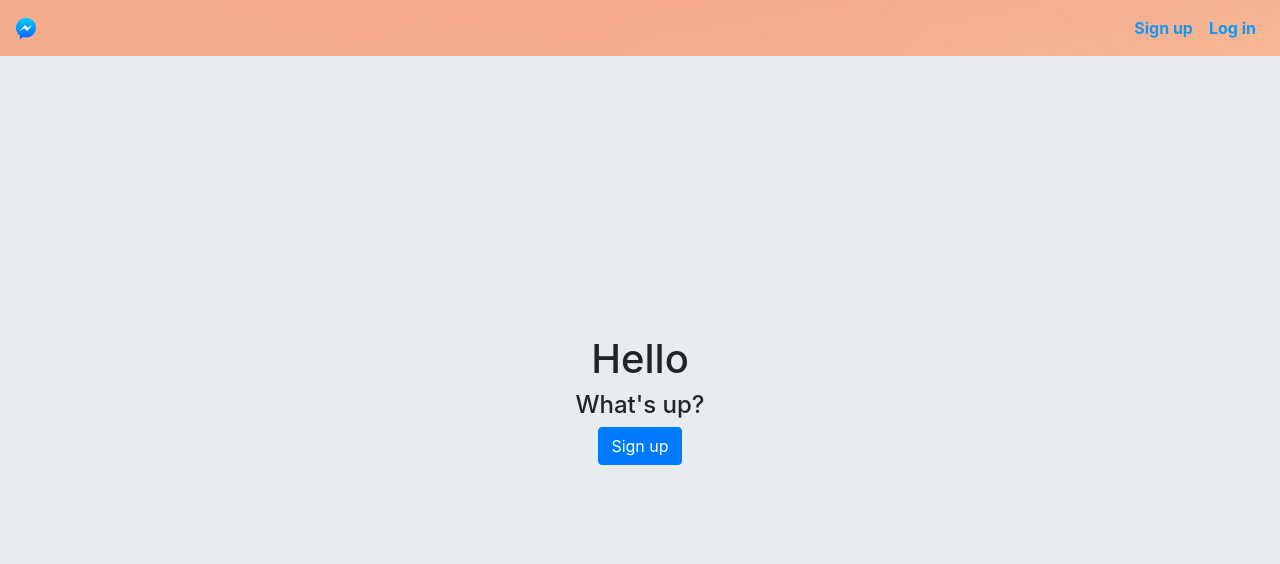
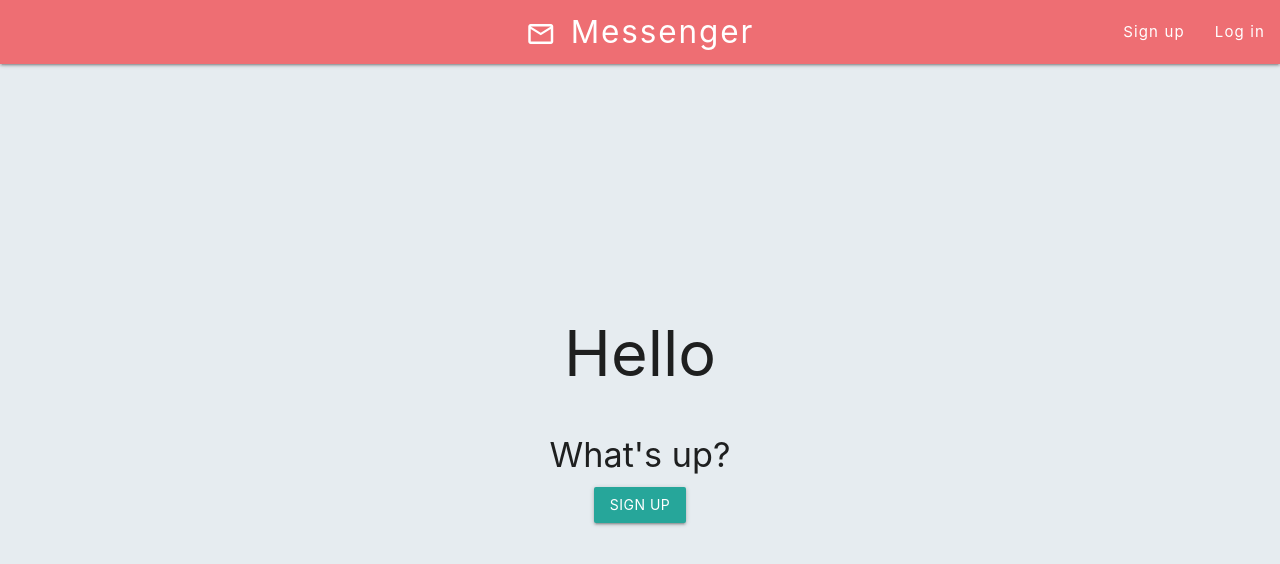
Before and after one commit to krzysiekmoro/Messenger, a React (Create React App) app in the folder client/: page / in a window 1280 px wide. Shown: the top 564 px of the page. Built offline with nearby package versions, Linux system fonts and the light colour scheme.

Commit message:
styles changed to materialize css

```diff
--- a/client/public/index.html
+++ b/client/public/index.html
@@ -24,7 +24,8 @@
       work correctly both with client-side routing and a non-root public URL.
       Learn how to configure a non-root public URL by running `npm run build`.
     -->
-    <link rel="stylesheet" href="https://stackpath.bootstrapcdn.com/bootstrap/4.5.0/css/bootstrap.min.css" integrity="sha384-9aIt2nRpC12Uk9gS9baDl411NQApFmC26EwAOH8WgZl5MYYxFfc+NcPb1dKGj7Sk" crossorigin="anonymous">
+    <link rel="stylesheet" href="https://cdnjs.cloudflare.com/ajax/libs/materialize/1.0.0/css/materialize.min.css">
+    <link href="https://fonts.googleapis.com/icon?family=Material+Icons" rel="stylesheet">
     <title>React App</title>
   </head>
   <body>
--- a/client/src/components/Homepage.js
+++ b/client/src/components/Homepage.js
@@ -8,7 +8,7 @@ const Homepage = ({ currentUser }) => {
       <div className="home">
         <h1>Hello</h1>
         <h4>What's up?</h4>
-        <Link to="/signup" className="btn btn-primary">
+        <Link to="/signup" className="waves-effect waves-light btn">
           Sign up
         </Link>
       </div>
--- a/client/src/containers/App.js
+++ b/client/src/containers/App.js
@@ -11,7 +11,7 @@ function App() {
   return (
     <Provider store={store}>
       <BrowserRouter>
-        <div id="top">
+        <div>
           <Navbar />
           <Main />
         </div>
--- a/client/src/containers/MessageList.js
+++ b/client/src/containers/MessageList.js
@@ -18,7 +18,7 @@ class MessageList extends Component {
         profileImageUrl={m.user.profileImageUrl}
       />
     ));
-    return messageList;
+    return {messageList}
   }
 }
 
--- a/client/src/containers/Navbar.js
+++ b/client/src/containers/Navbar.js
@@ -1,7 +1,6 @@
 import React, { Component } from "react";
 import { Link } from "react-router-dom";
 import { connect } from "react-redux";
-import Logo from "../images/Messenger_logo.svg.png";
 import { logOut } from "../store/actions/auth";
 
 class Navbar extends Component {
@@ -11,15 +10,18 @@ class Navbar extends Component {
   };
   render() {
     return (
-      <nav className="navbar navbar-expand">
-        <div className="container-fluid">
-          <div className="navbar-header">
-            <Link to="/" className="navbar-brand">
-              <img src={Logo} alt="Home" />
+      <div className="navbar-fixed">
+        <nav>
+          <div className="nav-wrapper">
+            <div className="brand-logo center">
+              <Link to="/">
+                {/* <img src={Logo} alt="Home" className="navbar-logo" /> */}
+                <i className="material-icons" id="icon">mail_outline</i>
+                <p className="right" id="brand-name">Messenger</p>
               </Link>
             </div>
             {this.props.currentUser.isAuthenticated ? (
-            <ul className="nav navbar-nav navbar-right">
+              <ul className="right">
                 <li>
                   <Link>New Message</Link>
                 </li>
@@ -28,7 +30,7 @@ class Navbar extends Component {
                 </li>
               </ul>
             ) : (
-            <ul className="nav navbar-nav navbar-right">
+              <ul className="right">
                 <li>
                   <Link to="/signup">Sign up</Link>
                 </li>
@@ -39,6 +41,7 @@ class Navbar extends Component {
             )}
           </div>
         </nav>
+      </div>
     );
   }
 }
--- a/client/src/index.css
+++ b/client/src/index.css
@@ -2,36 +2,22 @@ body {
   background-color: #e6ecf0;
 }
 
-.navbar{
+.navbar-fixed{
   margin-bottom: 1rem;
 }
 
-.navbar a{
-  font-weight: bold;
-  color: #1198F5;
+.navbar-fixed a{
+  letter-spacing: 0.3mm;
 }
 
-.navbar a:hover{
-  color: white;
-  text-decoration: underline;
-  cursor: pointer;
+#icon{
+  font-size: 30px;
+  margin-top: 2px;
 }
 
-.navbar-brand > img{
-  display: inline-block;
-  width: 20px;
-  margin-bottom: 2px;
-  margin-right: 5px;
-  border-radius: 2px;
-}
-
-ul.nav.navbar-nav li{
-  margin: 0 0.5rem;
-}
-
-#top > .navbar{
-  background-image: url('./images/navbar1.jpg');
-  background-repeat: no-repeat;
+#brand-name{
+  letter-spacing: 0.5mm;
+  margin: 0;
 }
 
 .home{
--- a/client/src/store/actions/auth.js
+++ b/client/src/store/actions/auth.js
@@ -27,7 +27,8 @@ export function authUser(type, userData) {
           resolve();
         })
         .catch((error) => {
-          dispatch(addError(error.message));
+          dispatch(addError(error));
+          console.log(error)
           reject();
         });
     });
```
Lines whose indentation alone changed are shown as unchanged.
